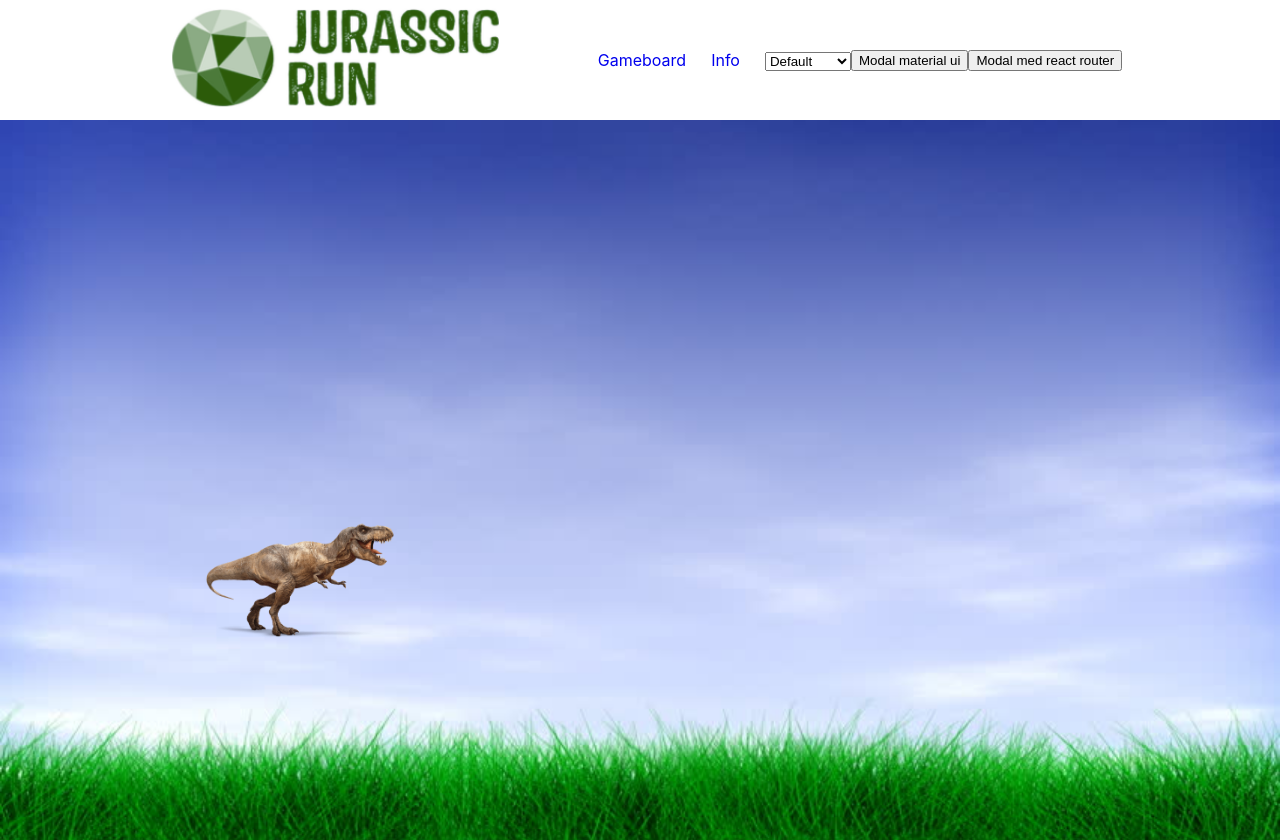
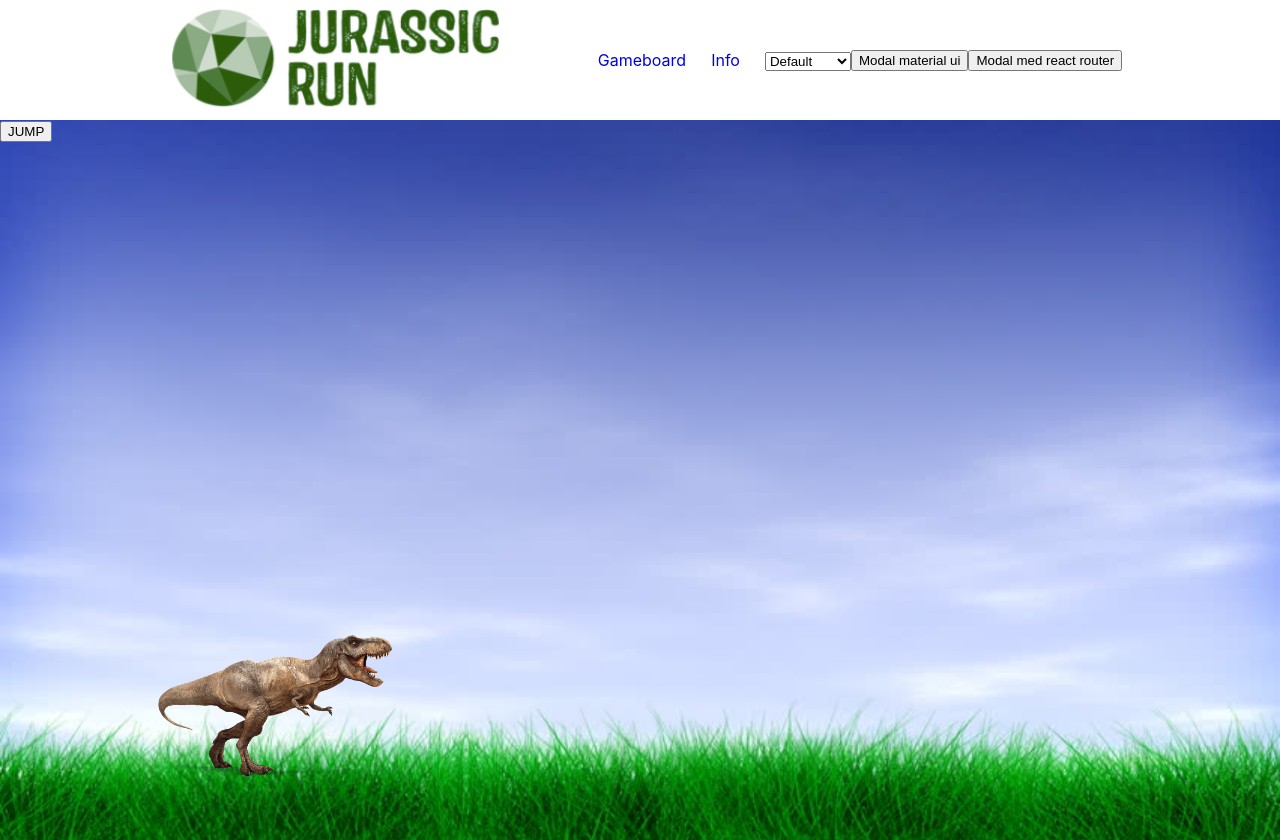
Before and after one commit to sara-oscarsson/project-jurassic-run, a React (Create React App) app: page /gameboard in a window 1280 px wide. Both pictures are taken after a click on the button "Start". Built offline with nearby package versions, Linux system fonts and the light colour scheme.

Commit message:
jump-function

```diff
--- a/src/components/gamecomponents/dino.tsx
+++ b/src/components/gamecomponents/dino.tsx
@@ -4,20 +4,28 @@ import dinoImage from './../../assets/dino.png';
 
 interface Props {
     jumpHeight: number
+    makeDinoJump: () => void
 }
 
 const Dino = (props: Props) =>{
+
+
+
+
     return(
+        <>
+        <button onClick={props.makeDinoJump}>JUMP</button>
         <div className="dino" style={{
-            height: '200px',
-            width: "200px",
+            height: '150px',
+            width: "250px",
             backgroundImage: `url(${dinoImage})`,
             bottom: `${props.jumpHeight}px`,
             position: "absolute",
-            left: "200px",
+            left: "150px",
             backgroundSize: "contain",
             backgroundRepeat: "no-repeat"
             }}/>
+        </>
     );
 }
 export default Dino;
--- a/src/components/gamecomponents/gameboard.tsx
+++ b/src/components/gamecomponents/gameboard.tsx
@@ -1,5 +1,5 @@
+import { time } from 'console';
 import React, { useState, useEffect } from 'react';
-import Jump from './jumpFunction';
 import Dino from './dino';
 
 
@@ -19,72 +19,50 @@ const Gameboard = (props: Props) =>{
     i denna vill vi ha funktionerna som påverkar state
 
     */
-   useEffect(()=>{
-       console.log(props.background)
+    const [isGameOver, setIsGameOver] = useState<boolean>(true)
+    const [jumpHeight, setJumpHeight] = useState<number>(20)
+    const [isJumping, setIsJumping] = useState<boolean>(false)
 
-   })
-    const [isGameOver, setIsGameOver] = useState<boolean>(true)
-    const [jumpHeight, setJumpHeight] = useState<number>(80)
     /* const [score, setScore] = useState<number>(0) */
-    let score: number = 0
-    document.addEventListener("keydown", (e)=>{
-        if(e.keyCode == 32){
-            Jump()
+    let jumpSpeed = 20;
+    let jumpTimer: NodeJS.Timeout;
+    let fallTimer: NodeJS.Timeout;
+
+    let left = document.querySelector<HTMLElement>('.grid')!;
+    console.log(left)
+
+
+    const dinoJumpNew = ()=> {
+        /* if(jumpHeight == 80){
+            let jumpTimer = setInterval(()=> {
+                setJumpHeight(jumpHeight => jumpHeight +10)
+            },30)
+            return ()=> {
+                clearInterval(jumpTimer)
             }
-    });
-    function addScoreFunction(){
-        const showScore = document.getElementById('score')!;
-        score += 1
-        console.log(score)
-        showScore.innerText = 'Score: ' + score
-    }
-
-    function generateObstacles(){
-
-        const grid = document.querySelector<HTMLElement>('.grid')!;
-        const dino = document.querySelector<HTMLElement>('.dino')!;
-        let randomTime = Math.random() * 4000;
-        let obstaclePosition = window.innerWidth - 100;
-        let position
-
-        let timerMove = setInterval(()=>{
-            position = dino.style.bottom;
-        if(obstaclePosition > 100 && obstaclePosition < 300){
-
-            if(position == '160px' || position == '140px' || position == '120px' || position == '80px'){
-                console.log("KROOOOOCK")
-                setIsGameOver(true)
-                clearInterval(timerMove);
-                return
-            }
-        }
-        if(obstaclePosition <= 0){
-            addScoreFunction();
-            clearInterval(timerMove)
-            generateObstacles();
-            return
-        }
-        const obstacle = document.querySelector<HTMLElement>('.obstacle')!;
-        obstaclePosition -=10
-        obstacle.style.left = obstaclePosition + 'px';
-        /* console.log(obstaclePosition) */
-        },18)
-        return(
-            <div className="obstacle" style={{
-                position: 'absolute',
-                height: '100px',
-                width: "100px",
-                backgroundColor: "orange",
-                bottom: '80px',
-            }}></div>
-        );
+        } */
+        if(jumpHeight == 20){
+            setJumpHeight(jumpHeight=> jumpHeight + 200)
 
         }
 
-
+    }
+    useEffect(()=> {
+        if(jumpHeight > 20){
+            let fallTimer = setInterval(()=> {
+                setJumpHeight(jumpHeight => jumpHeight -10)
+            },30)
+            return ()=> {
+                clearInterval(fallTimer)
+            }
+        }
+    })
 
 
     return(
+      /*   <div style={{display: "flex",
+        justifyContent: "center",}}> */
+
             <div className="grid" style={{
                 height: '90vh',
                 width: "100%",
@@ -97,10 +75,11 @@ const Gameboard = (props: Props) =>{
                     isGameOver ? (
                     <button onClick={() => setIsGameOver(false)}>Start</button>
 
-                ) : <Dino jumpHeight={jumpHeight}/>
+                    ) : <Dino jumpHeight={jumpHeight} makeDinoJump={dinoJumpNew}/>
                 }
 
             </div>
+       /*  </div> */
     );
 }
 
```
Lines whose indentation alone changed are shown as unchanged.
